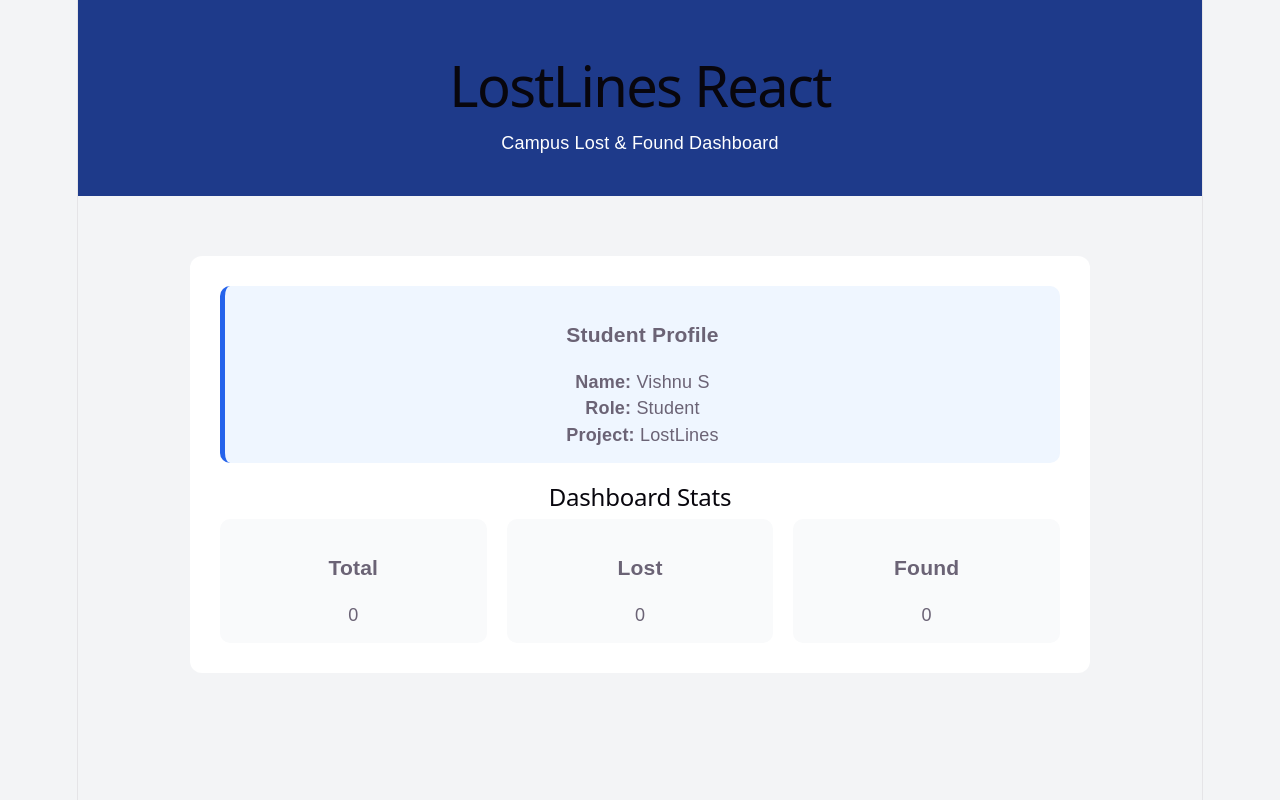
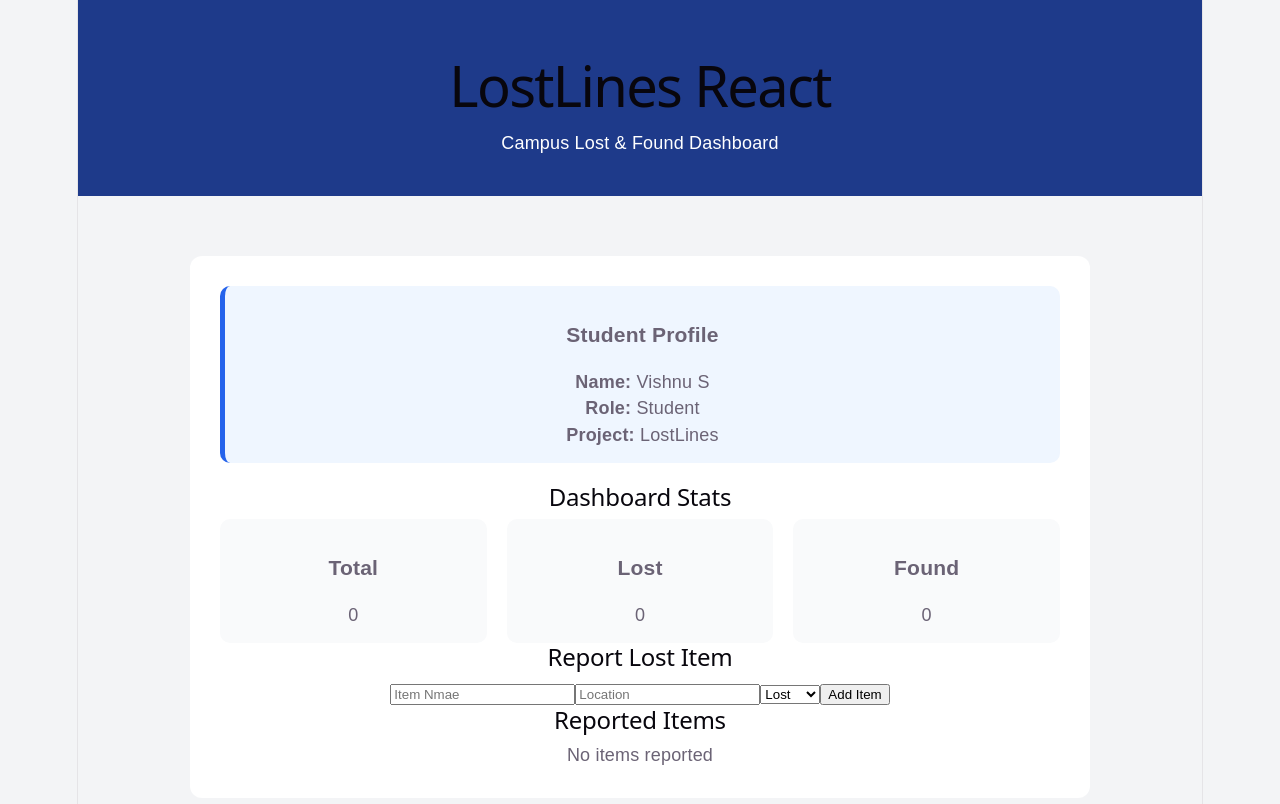
Before and after one commit to VISHNU23CSB61/lostlines, a React (Vite) app in the folder lostlines-react/: page / in a window 1280 px wide. Shown: the top 804 px of the page. Built offline with nearby package versions, Linux system fonts and the light colour scheme.

Commit message:
updated app.jsx component

```diff
--- a/lostlines-react/src/App.jsx
+++ b/lostlines-react/src/App.jsx
@@ -1,9 +1,19 @@
+import { useState } from "react";
 import "./App.css";
+
 import Header from "./components/Header";
 import ProfileCard from "./components/ProfileCard";
 import StatsCard from "./components/StatsCard";
+import AddItemForm from "./components/AddItemForm";
+import ItemList from "./components/ItemList";
 
 function App() {
+    const [items, setItems] = useState([]);
+
+    function addItem(newItem) {
+        setItems([...items, newItem]);
+    }
+
     return (
         <div>
             <Header />
@@ -15,10 +25,24 @@ function App() {
                     <h2>Dashboard Stats</h2>
 
                     <div className="stats">
-                        <StatsCard title="Total" count={0} />
-                        <StatsCard title="Lost" count={0} />
-                        <StatsCard title="Found" count={0} />
+                        <StatsCard title="Total" count={items.length} />
+                        <StatsCard
+                            title="Lost"
+                            count={items.filter(item => item.status === "Lost").length}
+                        />
+                        <StatsCard
+                            title="Found"
+                            count={items.filter(item => item.status === "Found").length}
+                        />
                     </div>
+
+                    <h2>Report Lost Item</h2>
+
+                    <AddItemForm onAddItem={addItem} />
+
+                    <h2>Reported Items</h2>
+
+                    <ItemList items={items} />
                 </section>
             </main>
         </div>
```
